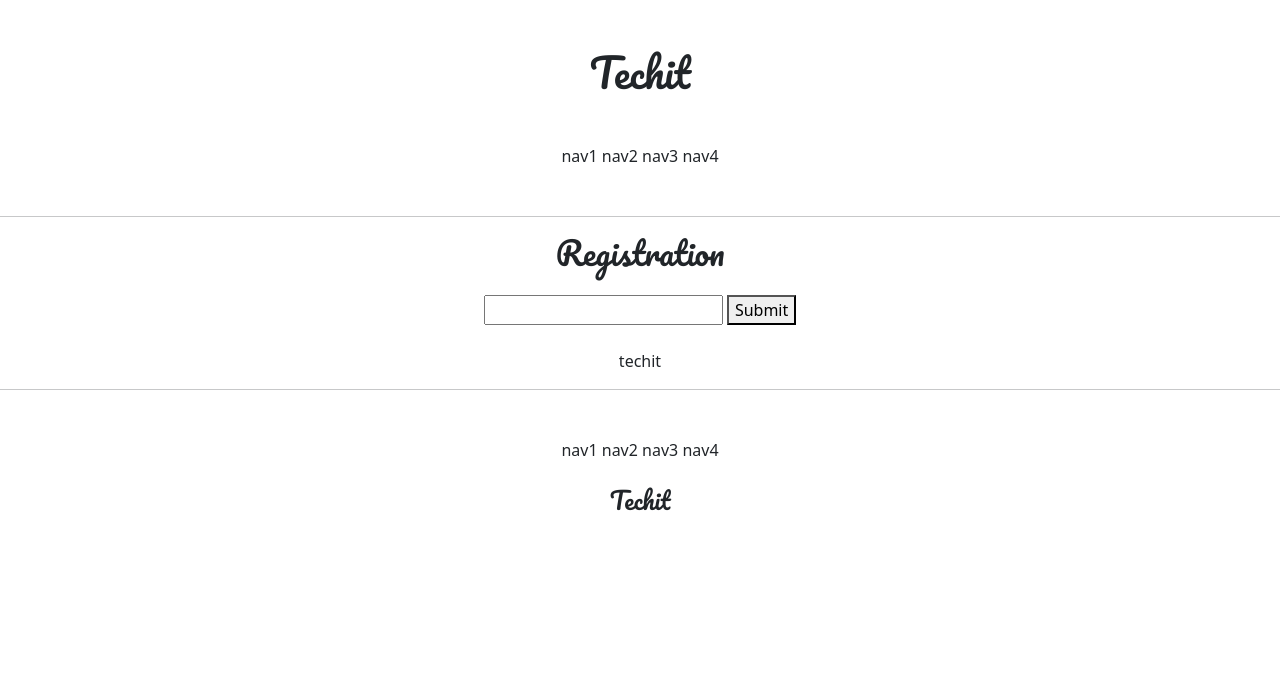
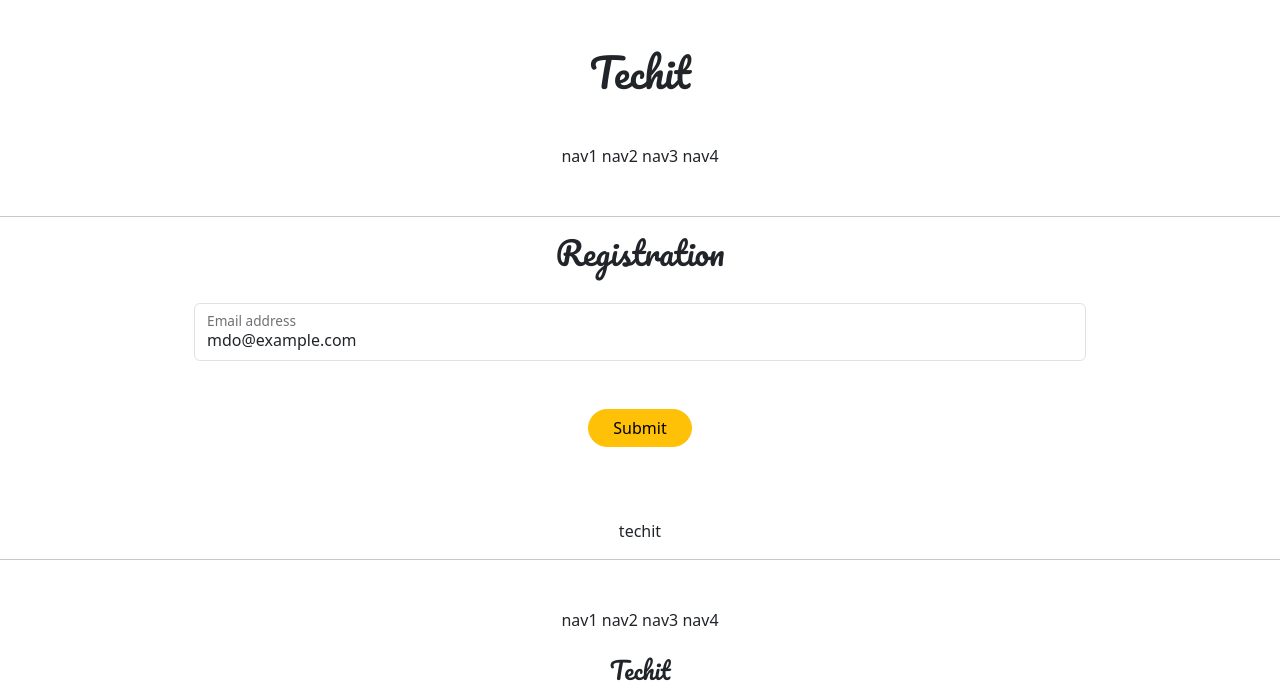
Before and after one commit to noeul1114/techit, a Django app: page /accounts/hello_world/ in a window 1280 px wide. Shown: the top 690 px of the page. Run offline with Django 4.2, Linux system fonts and the light colour scheme.

Commit message:
bootstrap button update

```diff
--- a/accountapp/templates/accountapp/hello_world.html
+++ b/accountapp/templates/accountapp/hello_world.html
@@ -12,8 +12,15 @@
     <div class="my-4">
         <form action="/accounts/hello_world/" method="post">
             {% csrf_token %}
-            <input type="text" name="email">
-            <button type="submit">
+            <div class="row g-2" style="max-width: 900px; margin: auto;">
+              <div class="col-md">
+                <div class="form-floating">
+                  <input type="email" name="email" class="form-control" id="floatingInputGrid" placeholder="name@example.com" value="mdo@example.com">
+                  <label for="floatingInputGrid">Email address</label>
+                </div>
+              </div>
+            </div>
+            <button type="submit" class="btn btn-warning rounded-pill px-4 my-5">
                 Submit
             </button>
         </form>
```
